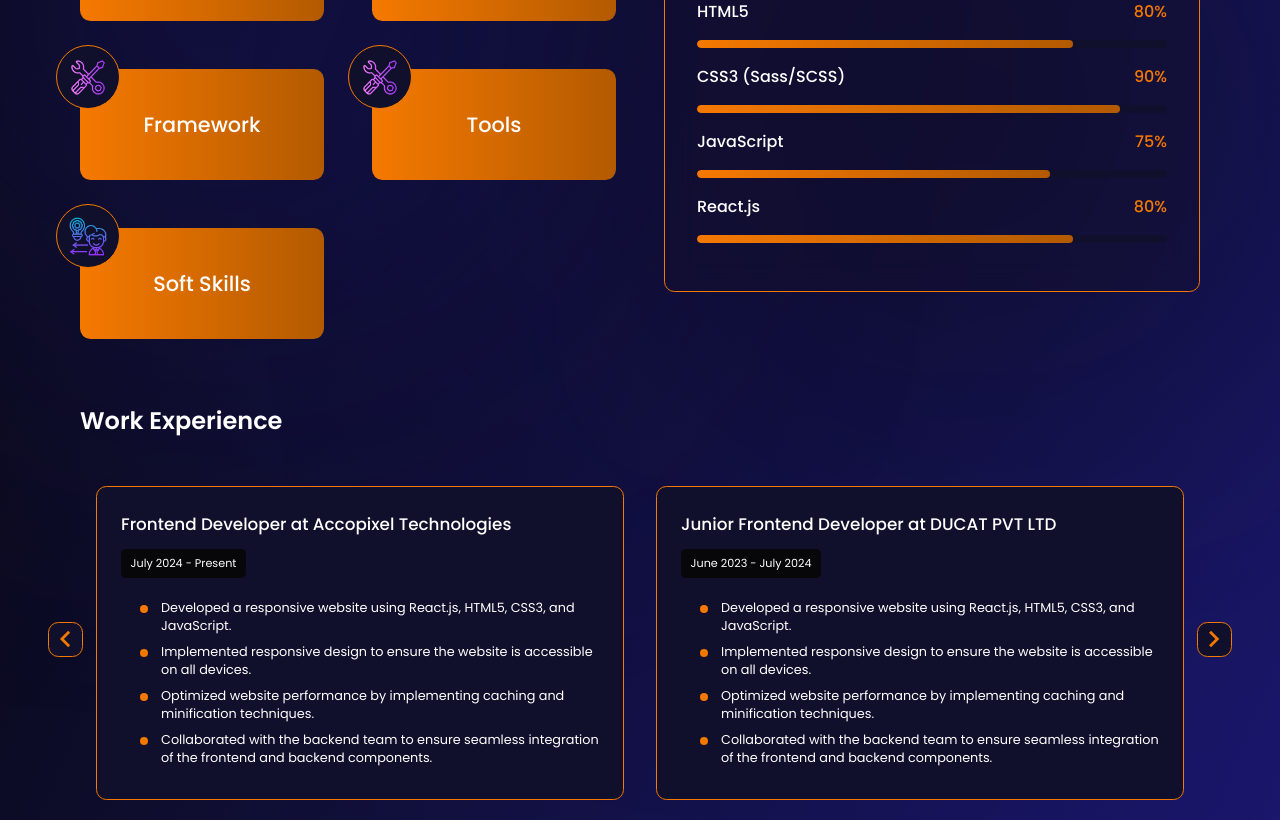
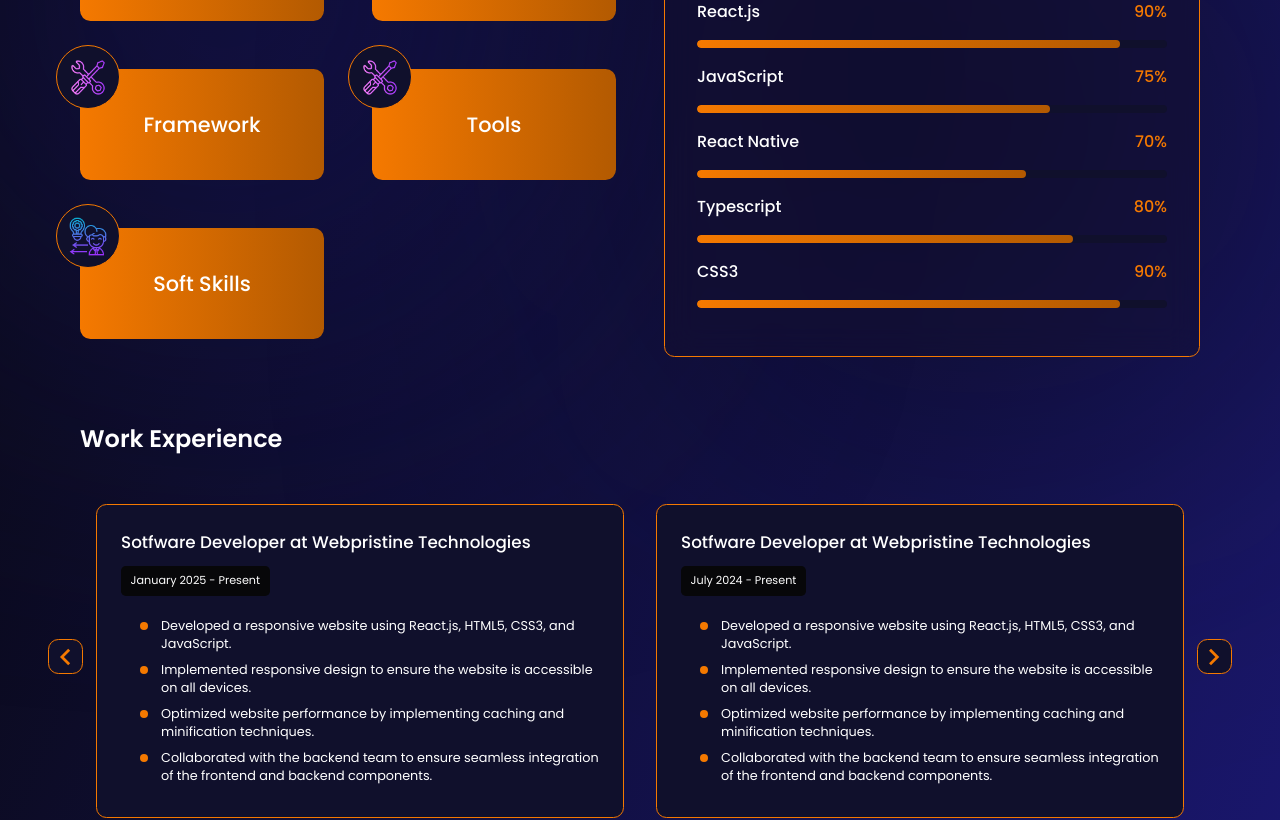
Before and after one commit to RoushanBhadani/Porfolio_React_app, a React (Create React App) app: page /skills in a window 1280 px wide. Shown: the part 880-1700 px from the top of the page. Built offline with nearby package versions, Linux system fonts and the light colour scheme.

Commit message:
update data

```diff
--- a/package.json
+++ b/package.json
@@ -13,6 +13,7 @@
     "bootstrap-icons": "^1.11.3",
     "react": "^18.3.1",
     "react-dom": "^18.3.1",
+    "react-router-dom": "^7.0.2",
     "react-scripts": "5.0.1",
     "react-slick": "^0.30.2",
     "slick-carousel": "^1.8.1",
--- a/src/utils/data.js
+++ b/src/utils/data.js
@@ -3,24 +3,28 @@ export const SKILLS = [
         title: "Frontend",
         icon: "./assets/images/front-end.png",
         skills: [
-            {skill: "HTML5", percentage: "80%"},
-            {skill: "CSS3 (Sass/SCSS)", percentage: "90%"},
+            {skill: "React.js", percentage: "90%"},
             {skill: "JavaScript", percentage: "75%"},
-            {skill: "React.js", percentage: "80%"},
+            {skill: "React Native", percentage: "70%"},
+            {skill: "Typescript", percentage: "80%"},
+            {skill: "CSS3", percentage: "90%"},
         ],
     },
     {
         title: "Backend",
         icon: "./assets/images/backend.png",
         skills: [
-            {skill: "Java", percentage: "70%"},
-            {skill: "Node.js", percentage: "65%"},
+            {skill: "Java", percentage: "65%"},
+            {skill: "Node.js", percentage: "80%"},
         ],
     },
     {
         title: "Framework",
         icon: "./assets/images/screwdriver.png",
         skills: [
+            {skill: "Prime React", percentage: "75%"},
+            {skill: "React Native Paper", percentage: "70%"},
+            {skill: "Prime Flex", percentage: "80%"},
             {skill: "Bootstrap (CSS)", percentage: "80%"},
             {skill: "Tailwind (CSS)", percentage: "70%"},
         ],
@@ -49,7 +53,17 @@ export const SKILLS = [
 
 export const WORK_EXPERIENCE = [
     {
-        title: "Frontend Developer at Accopixel Technologies",
+        title: "Sotfware Developer at Webpristine Technologies",
+        date: "January 2025 - Present",
+        responsibility: [
+            "Developed a responsive website using React.js, HTML5, CSS3, and JavaScript.",
+            "Implemented responsive design to ensure the website is accessible on all devices.",
+            "Optimized website performance by implementing caching and minification techniques.",
+            "Collaborated with the backend team to ensure seamless integration of the frontend and backend components."
+        ],
+    },
+    {
+        title: "Sotfware Developer at Webpristine Technologies",
         date: "July 2024 - Present",
         responsibility: [
             "Developed a responsive website using React.js, HTML5, CSS3, and JavaScript.",
@@ -59,18 +73,8 @@ export const WORK_EXPERIENCE = [
         ],
     },
     {
-        title: "Junior Frontend Developer at DUCAT PVT LTD",
-        date: "June 2023 - July 2024",
-        responsibility: [
-            "Developed a responsive website using React.js, HTML5, CSS3, and JavaScript.",
-            "Implemented responsive design to ensure the website is accessible on all devices.",
-            "Optimized website performance by implementing caching and minification techniques.",
-            "Collaborated with the backend team to ensure seamless integration of the frontend and backend components."
-        ],
-    },
-    {
-        title: "Frontend Developer Intern at Udemy",
-        date: "January 2022 - June 2023",
+        title: "Sotfware Developer at Webpristine Technologies",
+        date: "July 2024 - Present",
         responsibility: [
             "Developed a responsive website using React.js, HTML5, CSS3, and JavaScript.",
             "Implemented responsive design to ensure the website is accessible on all devices.",
```
Also changed, not shown: src/components/Navbar/Navbar.jsx (+22 -1 lines), 1 other file (tests, documents, lock files or other folders).
